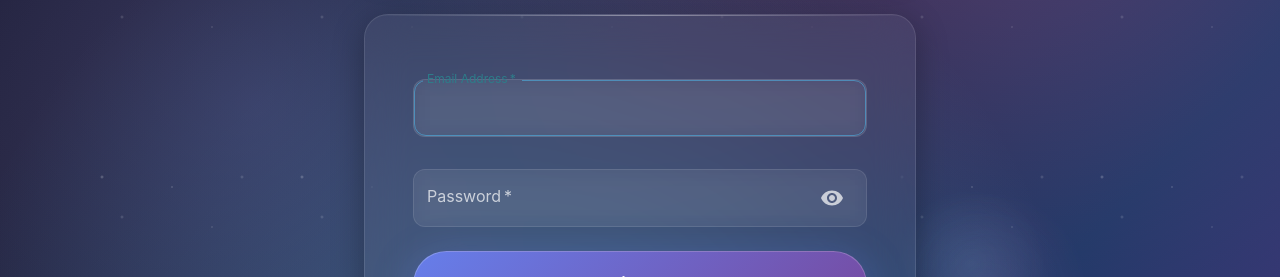
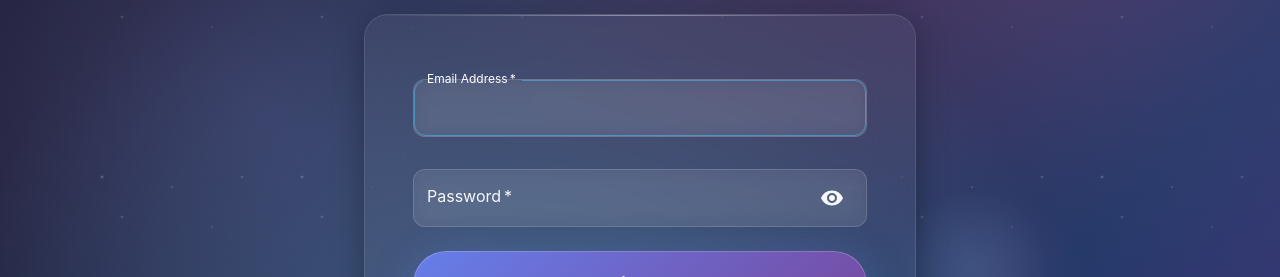
Before and after one commit to kabirshhaikh/fitspine-frontend, a React (Vite) app: page /login in a window 1280 px wide. Shown: the part 421-698 px from the top of the page. Built offline with nearby package versions, Linux system fonts and the light colour scheme; no server answers.

Commit message:
Changed and made fields better on login page

```diff
--- a/src/pages/auth/Login.jsx
+++ b/src/pages/auth/Login.jsx
@@ -64,7 +64,7 @@ const Login = () => {
           type: 'standard',
           theme: 'filled_black',
           size: 'large',
-          text: 'signup_with',
+          text: 'continue_with',
           width: 300,
         });
         return true;
@@ -352,9 +352,9 @@ const Login = () => {
                 mb: 2,
                 "& .MuiOutlinedInput-root": {
                   borderRadius: "12px",
-                  background: "rgba(255, 255, 255, 0.05)",
+                  background: "rgba(255, 255, 255, 0.08)",
                   backdropFilter: "blur(10px)",
-                  border: "1px solid rgba(255, 255, 255, 0.1)",
+                  border: "1px solid rgba(255, 255, 255, 0.15)",
                   "& fieldset": {
                     border: "none",
                   },
@@ -366,10 +366,21 @@ const Login = () => {
                   },
                 },
                 "& .MuiInputLabel-root": {
-                  color: "rgba(255, 255, 255, 0.7)",
+                  color: "rgba(255, 255, 255, 0.95)",
+                },
+                "& .MuiInputLabel-root.Mui-focused": {
+                  color: "rgba(255, 255, 255, 1)",
                 },
                 "& .MuiInputBase-input": {
-                  color: "white",
+                  color: "#ffffff",
+                  fontWeight: 500,
+                },
+                "& .MuiInputBase-input::placeholder": {
+                  color: "rgba(255, 255, 255, 0.85)",
+                  opacity: 1,
+                },
+                "& .MuiFormHelperText-root": {
+                  color: "rgba(255, 255, 255, 0.9)",
                 },
               }}
             />
@@ -394,9 +405,10 @@ const Login = () => {
                     sx={{
                       minWidth: 'auto',
                       p: 1,
-                      color: 'rgba(255, 255, 255, 0.7)',
+                      color: 'rgba(255, 255, 255, 0.95)',
                       '&:hover': {
                         backgroundColor: 'transparent',
+                        color: '#ffffff',
                       },
                     }}
                   >
@@ -408,9 +420,9 @@ const Login = () => {
                 mb: 3,
                 "& .MuiOutlinedInput-root": {
                   borderRadius: "12px",
-                  background: "rgba(255, 255, 255, 0.05)",
+                  background: "rgba(255, 255, 255, 0.08)",
                   backdropFilter: "blur(10px)",
-                  border: "1px solid rgba(255, 255, 255, 0.1)",
+                  border: "1px solid rgba(255, 255, 255, 0.15)",
                   "& fieldset": {
                     border: "none",
                   },
@@ -422,10 +434,21 @@ const Login = () => {
                   },
                 },
                 "& .MuiInputLabel-root": {
-                  color: "rgba(255, 255, 255, 0.7)",
+                  color: "rgba(255, 255, 255, 0.95)",
+                },
+                "& .MuiInputLabel-root.Mui-focused": {
+                  color: "rgba(255, 255, 255, 1)",
                 },
                 "& .MuiInputBase-input": {
-                  color: "white",
+                  color: "#ffffff",
+                  fontWeight: 500,
+                },
+                "& .MuiInputBase-input::placeholder": {
+                  color: "rgba(255, 255, 255, 0.85)",
+                  opacity: 1,
+                },
+                "& .MuiFormHelperText-root": {
+                  color: "rgba(255, 255, 255, 0.9)",
                 },
               }}
             />
@@ -507,7 +530,7 @@ const Login = () => {
                   </Divider>
 
                   <Typography variant="body2" sx={{ color: 'rgba(255, 255, 255, 0.8)', mb: 1.5 }}>
-                    Sign up using Google
+                    Sign up or login using Google
                   </Typography>
                   <Box sx={{ display: 'flex', justifyContent: 'center', mb: 2 }}>
                     <div ref={googleBtnRef} />
```
